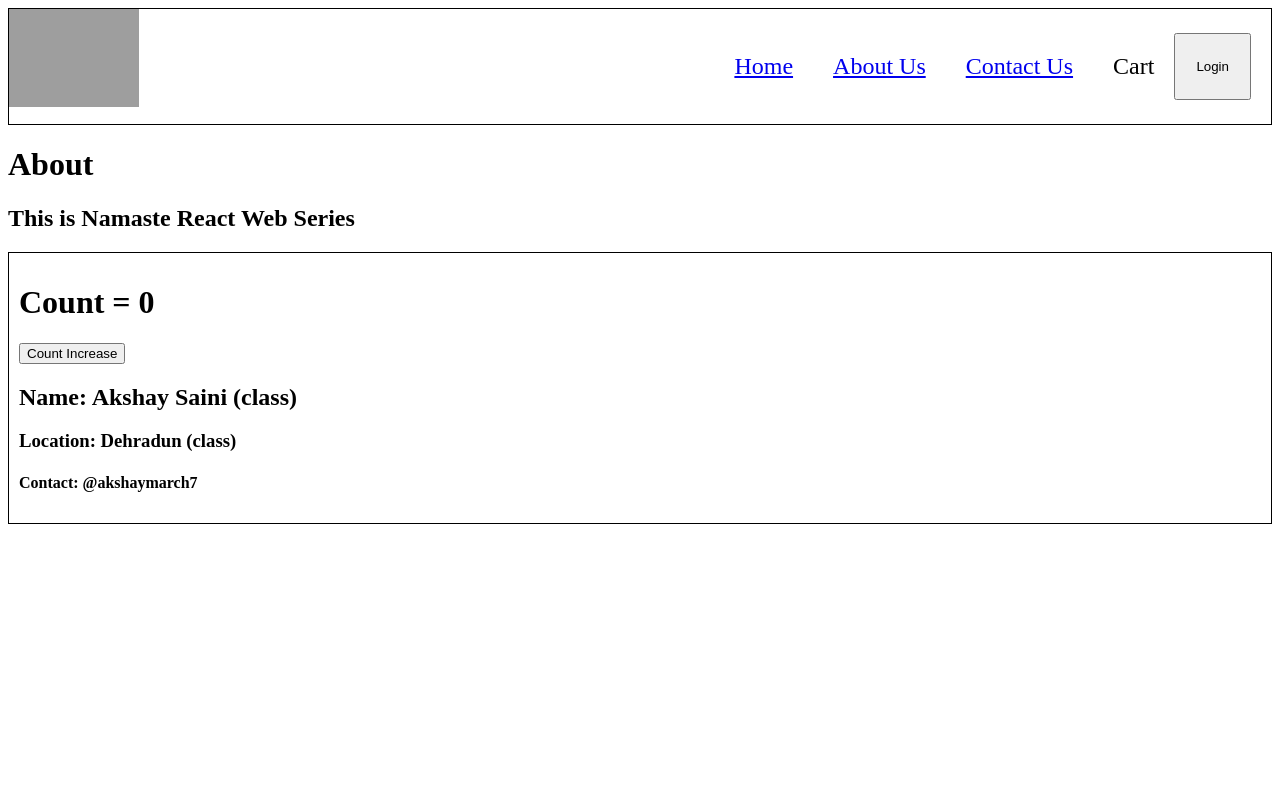
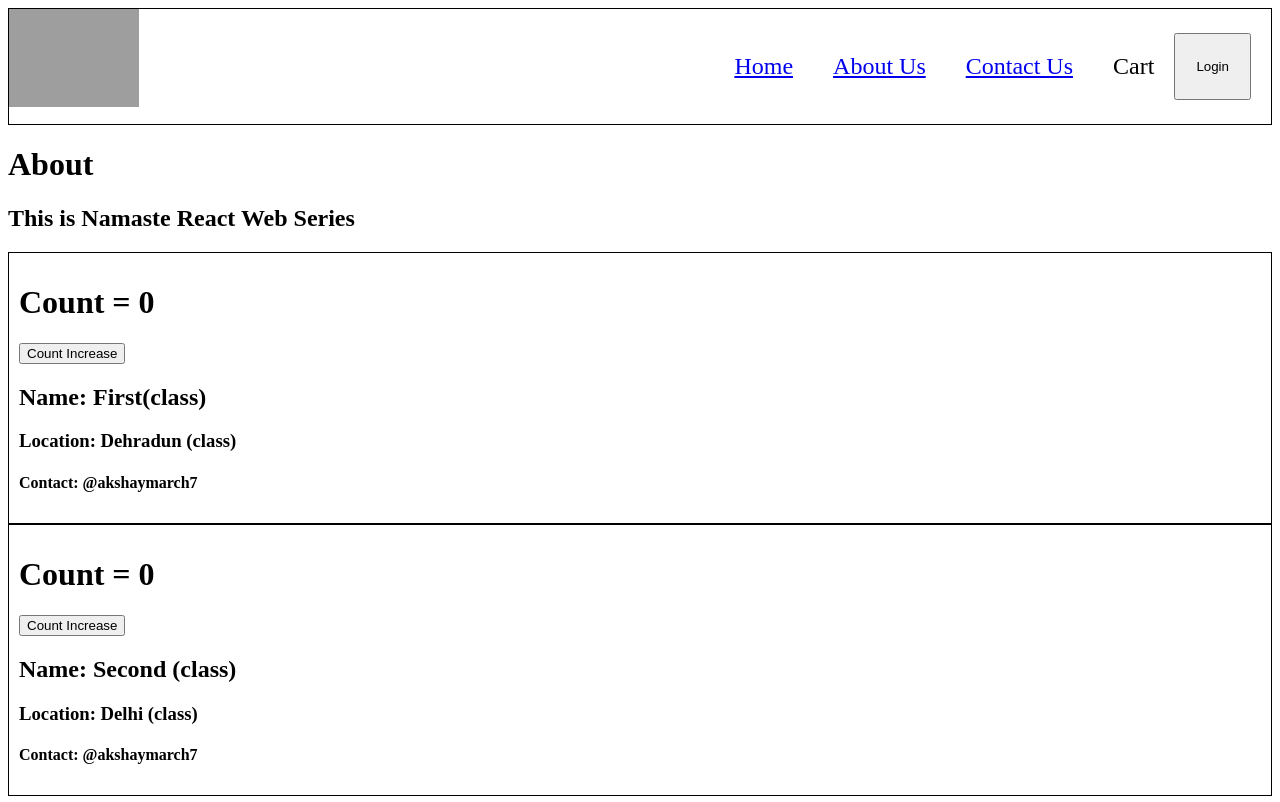
Before and after one commit to coderam95/Namaste_React.js, a React (Vite) app: page /about in a window 1280 px wide. Built offline with nearby package versions, Linux system fonts and the light colour scheme; grey boxes are pictures that could not be loaded.

Commit message:
render and commit phase

```diff
--- a/src/components/About.js
+++ b/src/components/About.js
@@ -1,14 +1,27 @@
-import User from "./User";
+import React from "react";
 import UserClass from "./UserClass";
 
-const About = () => {
+class About extends React.Component {
+  constructor(props) {
+    super(props);
+    console.log("Parent Constructor called");
+  }
+
+  componentDidMount() {
+    console.log("Parent componentDidMount called");
+  }
+
+  render() {
+    console.log("Parent render called");
     return (
       <div className="about">
         <h1>About</h1>
         <h2>This is Namaste React Web Series</h2>
-      <UserClass name={"Akshay Saini (class)"} location={"Dehradun (class)"} />
+        <UserClass name={"First(class)"} location={"Dehradun (class)"} />
+        <UserClass name={"Second (class)"} location={"Delhi (class)"} />
       </div>
     );
-};
+  }
+}
 
 export default About;
--- a/src/components/UserClass.js
+++ b/src/components/UserClass.js
@@ -9,8 +9,15 @@ class UserClass extends React.Component {
     };
 
     console.log(props);
+    console.log(this.props.name + "Child Constructor called");
   }
+
+  componentDidMount() {
+    console.log(this.props.name + "Child componentDidMount called");
+  }
+
   render() {
+    console.log(this.props.name + "Child render called");
     const { name, location } = this.props;
     const { count } = this.state;
     return (
```
Lines whose indentation alone changed are shown as unchanged.
